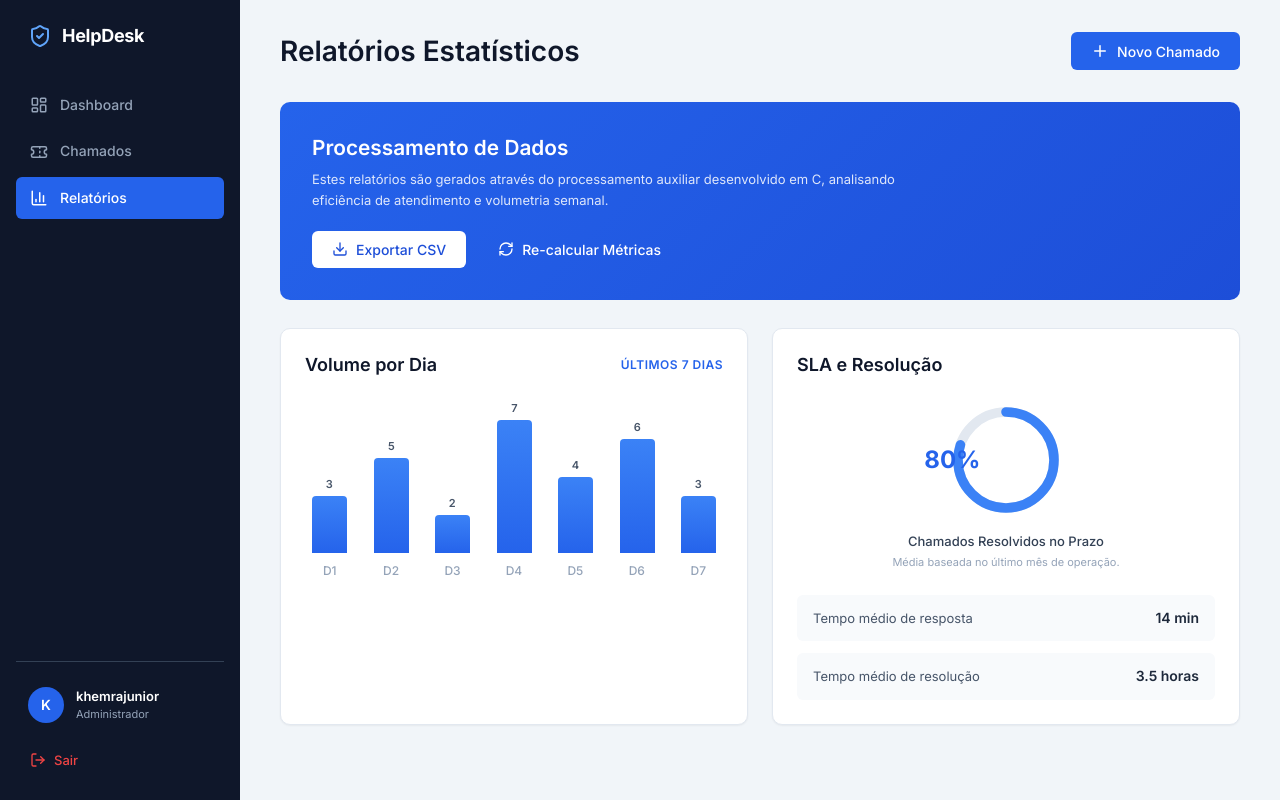
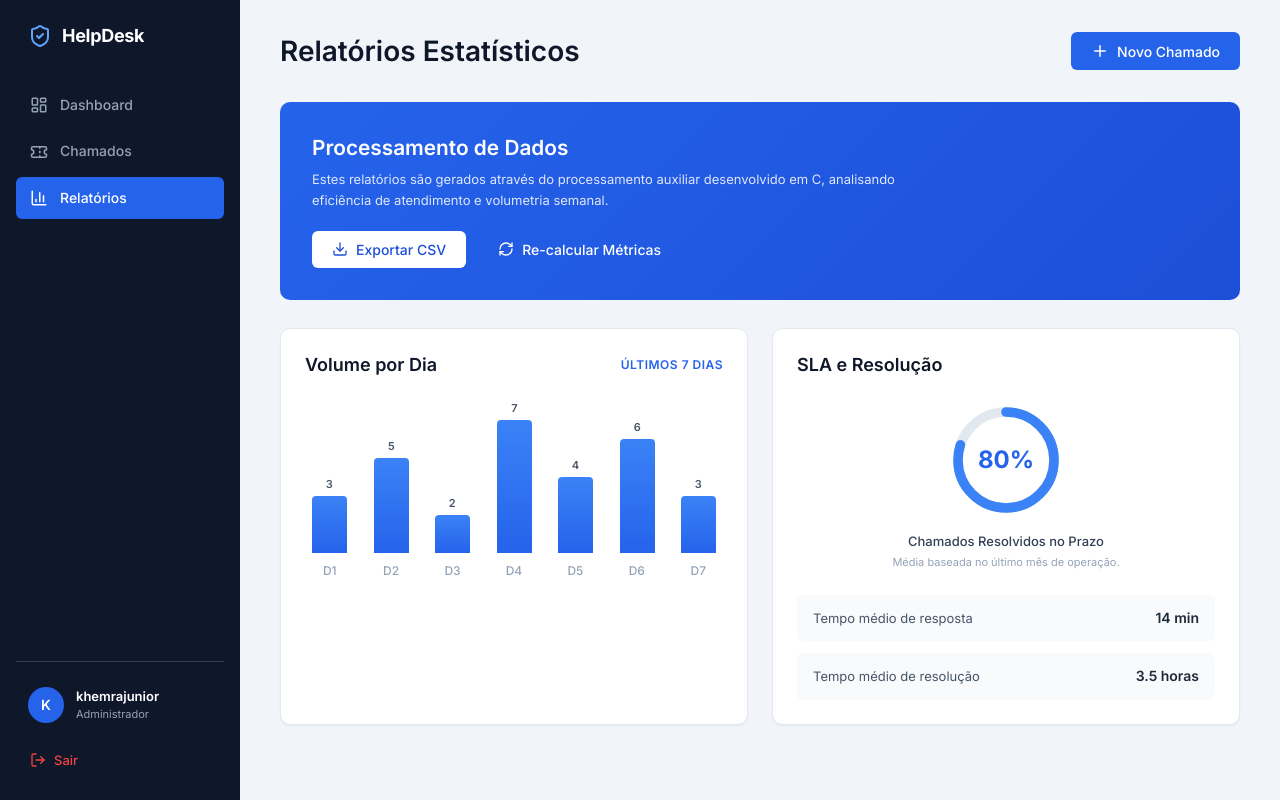
Before and after one commit to khemrajuniordev/helpdesk-academico, a React (Vite) app in the folder frontend-react/helpdesk/: page /relatorios in a window 1280 px wide. Built offline with nearby package versions, Linux system fonts and the light colour scheme.

Commit message:
fix: centraliza label 80% do grafico donut e add comments no dashboard

```diff
--- a/frontend-react/helpdesk/src/pages/Relatorios/Relatorios.css
+++ b/frontend-react/helpdesk/src/pages/Relatorios/Relatorios.css
@@ -190,7 +190,7 @@
     position: absolute;
     top: 0;
     left: 0;
-    width: 120px;
+    width: 100%;
     height: 120px;
     display: flex;
     align-items: center;
--- a/frontend-react/helpdesk/src/pages/dashboard/dashboard.jsx
+++ b/frontend-react/helpdesk/src/pages/dashboard/dashboard.jsx
@@ -7,15 +7,32 @@ import NovoChamadoModal from '../../components/NovoChamadoModal/NovoChamadoModal
 import { getEstatisticas, getChamados, getDemandasPorCategoria } from '../../services/api';
 import './Dashboard.css';
 
+/**
+ * PÁGINA: Dashboard (Painel de Visão Geral)
+ *
+ * OBJETIVO: Página principal pós-login. Mostra um resumo "direto ao ponto" (KPIs)
+ * do volume e status de atendimento do Helpdesk.
+ */
 function Dashboard() {
+  // ------------------------------------------------------------------------
+  // ESTADOS (Hooks)
+  // ------------------------------------------------------------------------
   const [stats, setStats] = useState({ total: 0, abertos: 0, emAndamento: 0, fechados: 0 });
   const [chamados, setChamados] = useState([]);
   const [categorias, setCategorias] = useState([]);
   const [modalOpen, setModalOpen] = useState(false);
+
+  // Hook do react-router-dom para navegação programática (mudar de página via código)
   const navigate = useNavigate();
 
+  // ==========================================
+  // CARREGAMENTO INICIAL DE DADOS
+  // ==========================================
   useEffect(() => {
     async function loadData() {
+      // Promise.all executa as três requisições SIMULTANEAMENTE.
+      // É muito mais rápido do que usar `await` três vezes separadas,
+      // pois não espera uma requisição acabar para começar a outra.
       const [statsData, chamadosData, categoriasData] = await Promise.all([
         getEstatisticas(),
         getChamados(),
@@ -26,8 +43,10 @@ function Dashboard() {
       setCategorias(categoriasData);
     }
     loadData();
-  }, []);
+  }, []); // Array vazio = roda 1x quando a página "monta" na tela
 
+  // Usado para calcular a porcentagem de preenchimento da barra no gráfico de Categorias.
+  // Pega o maior número de quantidade, garante que seja pelo menos 1 para evitar divisão por zero.
   const maxCategoria = Math.max(...categorias.map(c => c.quantidade), 1);
 
   return (
```
